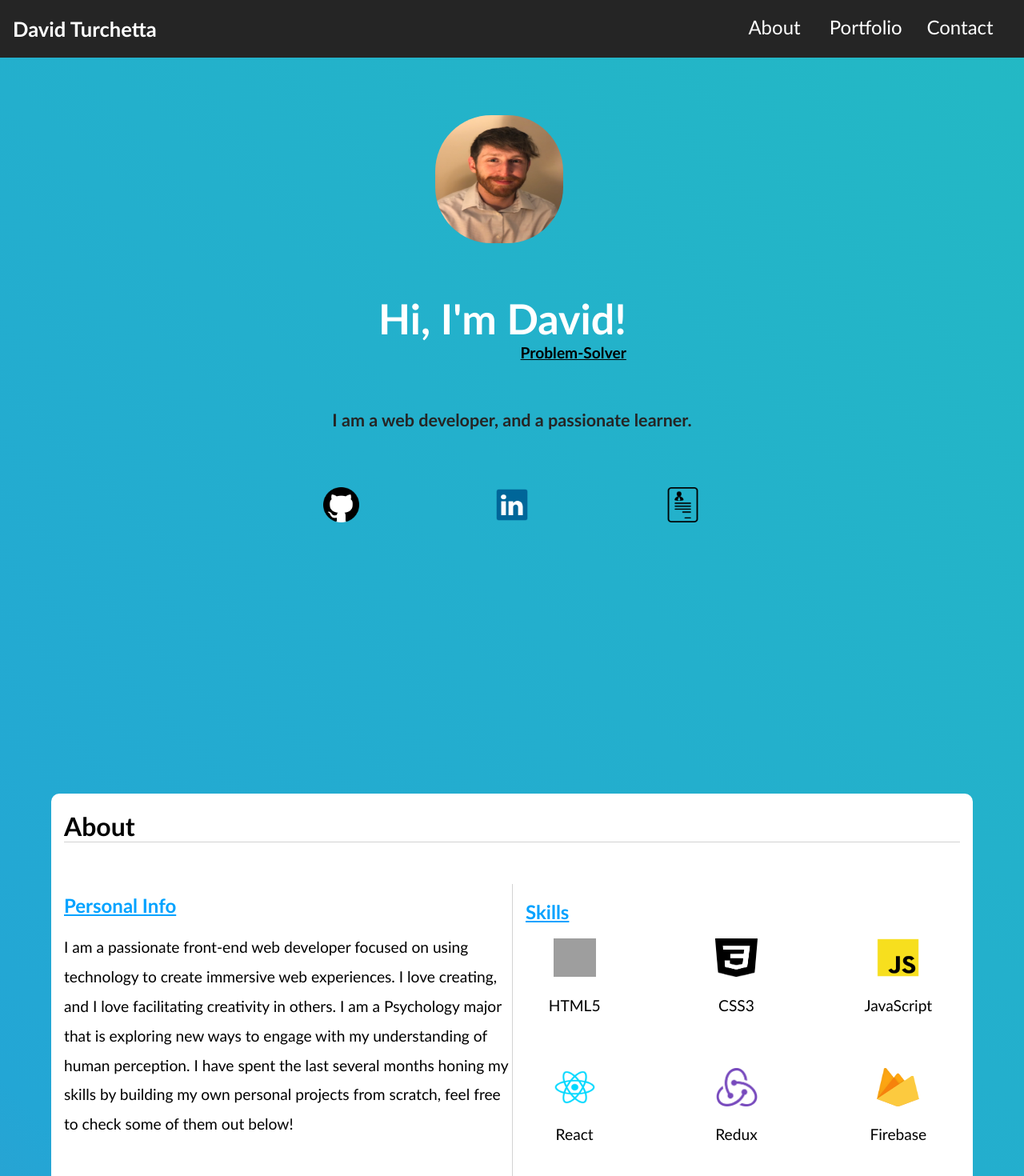
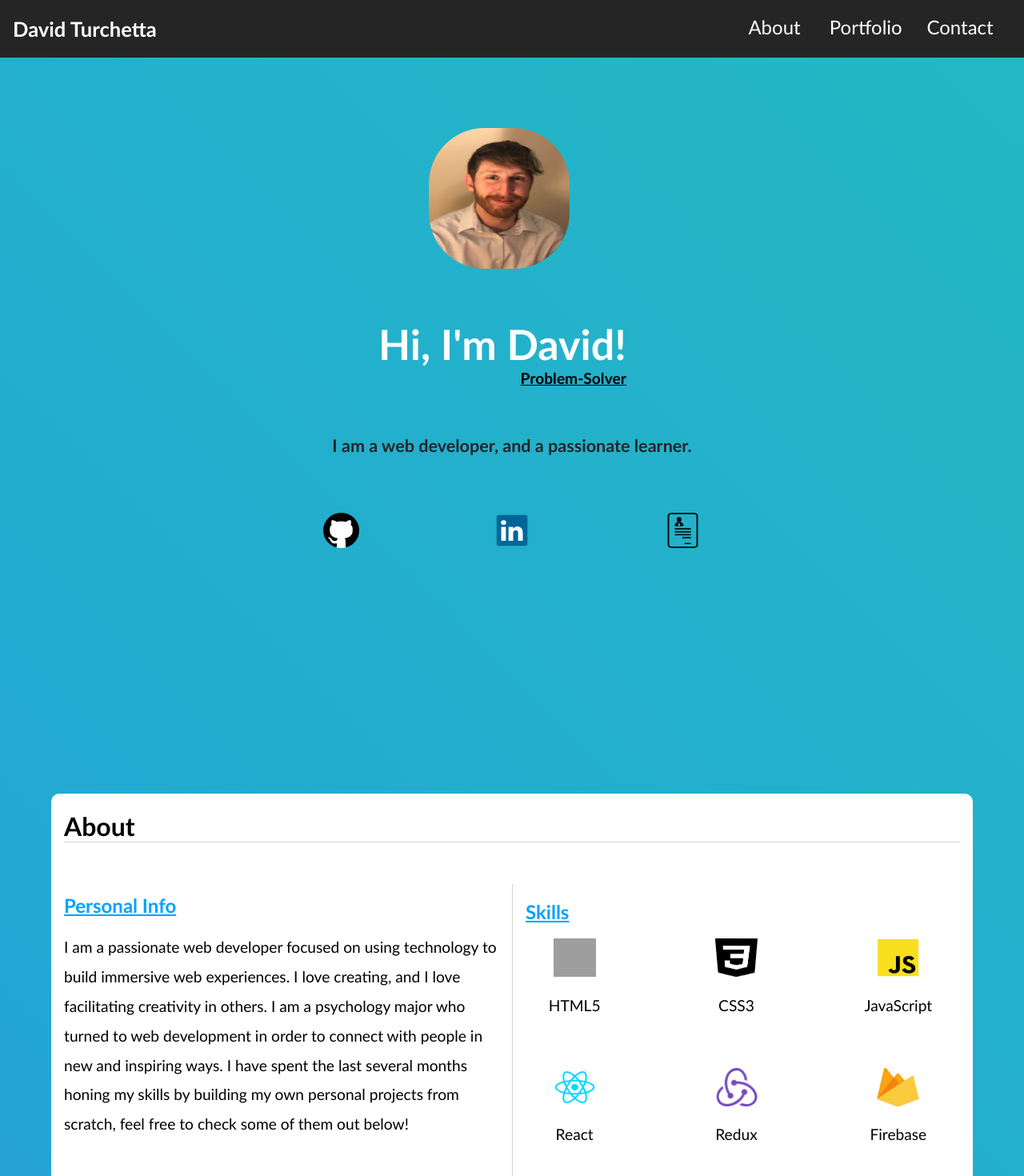
Before and after one commit to deet28/portfolio-page, a React (Create React App) app: page / in a window 1280 px wide. Shown: the top 1470 px of the page at 80% size. Built offline with nearby package versions, Linux system fonts and the light colour scheme; grey boxes are pictures that could not be loaded.

Commit message:
Adding link for source code. Adding link for resume.

```diff
--- a/src/components/About.js
+++ b/src/components/About.js
@@ -20,11 +20,10 @@ export default function About() {
           <div className="About-Personal-Main">
             <h2 className="About-Header-Sub">Personal Info</h2>
             <p className="About-Text">
-              I am a passionate front-end web developer focused on using
-              technology to create immersive web experiences. I love creating,
-              and I love facilitating creativity in others. I am a Psychology
-              major that is exploring new ways to engage with my understanding of
-              human perception. I have spent the last several months honing my
+              I am a passionate web developer focused on using
+              technology to build immersive web experiences. I love creating,
+              and I love facilitating creativity in others. I am a psychology
+              major who turned to web development in order to  connect with people in new and inspiring ways. I have spent the last several months honing my
               skills by building my own personal projects from scratch, feel free to check some of
               them out below!
             </p>
--- a/src/components/Contact.js
+++ b/src/components/Contact.js
@@ -13,7 +13,9 @@ export default function Contact() {
           <h1 className="Contact-Main-Header">Get in touch</h1>
           <h4
             className="Contact-Info"
-            onClick={() => (window.location = "mailto:davidturchetta@outlook.com")}
+            onClick={() =>
+              (window.location = "mailto:davidturchetta@outlook.com")
+            }
           >
             Email:davidturchetta@outlook.com
           </h4>
@@ -23,7 +25,9 @@ export default function Contact() {
         </div>
         <div className="Contact-Bottom">
           <h3 className="Contact-Bottom-Text">© David Turchetta 2022</h3>
-          <h3 className="Source-Code-Link">Website Code</h3>
+          <h3 className="Source-Code-Link" onClick={openSite}>
+            Website Code
+          </h3>
         </div>
       </div>
     </>
--- a/src/open.js
+++ b/src/open.js
@@ -4,7 +4,7 @@ export function openSite(e) {
   } else if (e.target.id == "Linked") {
     window.open("https://www.linkedin.com/in/davidturchetta/");
   } else if (e.target.id == "Resume"){
-    window.open("https://my.indeed.com/resume/preview/file");
+    window.open("https://1drv.ms/b/s!Agq4Yt0vQFTGgQYksH554DWDi2aW");
   }else if (e.target.classList.contains("Waldo1") == true) {
     window.open("https://find-waldo-2e955.web.app/Home");
   } else if (e.target.classList.contains("Waldo2") == true) {
@@ -18,5 +18,7 @@ export function openSite(e) {
     window.open("https://github.com/deet28/Shopping-Cart");
   } else if (e.target.classList.contains('Linkedin')){
     window.open("https://www.linkedin.com/in/davidturchetta/");
+  } else if (e.target.classList.contains('Source-Code-Link')){
+    window.open("https://github.com/deet28/portfolio-page");
   }
 }
--- a/src/styles/Header.css
+++ b/src/styles/Header.css
@@ -1,6 +1,6 @@
-.Header-Main{
+.Header-Main {
   min-height: 100vh;
-  width:100vw;
+  width: 100vw;
   display: flex;
   flex-direction: column;
   align-items: center;
@@ -10,86 +10,87 @@
   line-height: 1.5rem;
 }
 
-.Header-Title-Div{
-  display:flex;
+.Header-Title-Div {
+  display: flex;
   flex-direction: column;
-  width:100vw;
+  width: 100vw;
   justify-content: center;
   align-items: center;
 }
-.App-Page-Title{
-  margin-left:-1.5rem;
+.App-Page-Title {
+  margin-left: -1.5rem;
 }
-.Header-Profile-Picture{
-  height:10rem;
-  width:10rem;
-  border-radius:70px;
-  margin-right:2rem;
-  margin-bottom:3rem;
+.Header-Profile-Picture {
+  height: 11rem;
+  width: 11rem;
+  margin-top:3rem;
+  border-radius: 70px;
+  margin-right: 2rem;
+  margin-bottom: 3rem;
 }
 
-.Header-Titles{
-  display:flex;
+.Header-Titles {
+  display: flex;
   flex-direction: column;
 }
 
-.Header-Role-Text{
+.Header-Role-Text {
   text-align: right;
   font-size: 1.2rem;
-  margin-top:-1rem;
-  color:black;
+  margin-top: -1rem;
+  color: black;
   text-decoration: underline;
 }
-.Picture-Movement{
+.Picture-Movement {
   transform: rotateY(180deg);
 }
 
-.App-Sub-Title{
-  width:80vw;
+.App-Sub-Title {
+  width: 80vw;
   line-height: 2rem;
-  color:rgb(37, 37, 37);
+  color: rgb(37, 37, 37);
 }
 
-.Header-Main-Links{
-  width:50%;
-  display:grid;
+.Header-Main-Links {
+  width: 50%;
+  display: grid;
   grid-template-columns: 1fr 1fr 1fr;
-  margin-top:2rem;
+  margin-top: 2rem;
 }
-.Main-Link-Icon{
-  height:2.8rem;
-  width:2.8rem;
-  border-bottom:1px solid transparent;
+.Main-Link-Icon {
+  height: 2.8rem;
+  width: 2.8rem;
+  border-bottom: 1px solid transparent;
 }
 
-.Main-Link-Icon:hover{
+.Main-Link-Icon:hover {
   cursor: pointer;
-  border-bottom:1px solid black;
+  border-bottom: 1px solid black;
 }
 
-@media screen and (max-width:370px){
-  .App-Page-Title{
-  font-size:1.6rem;
-  margin-top:0.2rem;
-  margin-bottom:1.5rem;
-}
-.Header-Role-Text{
-  font-size: 1rem;
-}
-  .Header-Profile-Picture{
-    height:8rem;
-    width:8rem;
-    margin-top:3rem;
+@media screen and (max-width: 370px) {
+  .App-Page-Title {
+    font-size: 1.6rem;
+    margin-top: 0.2rem;
+    margin-bottom: 1.5rem;
   }
-  .App-Sub-Title{
-  width:80vw;
-  line-height: 1.2rem;
-}
+  .Header-Role-Text {
+    font-size: 1rem;
+  }
+  .Header-Profile-Picture {
+    height: 8rem;
+    width: 8rem;
+    margin-top: 3rem;
+  }
+  .App-Sub-Title {
+    width: 80vw;
+    line-height: 1.2rem;
+  }
 }
 
-@media screen and (max-width:450px){
-  .Main-Link-Icon{
-    height:2rem;
-    width:2rem;
+@media screen and (max-width: 450px) {
+  .Main-Link-Icon {
+    height: 2rem;
+    width: 2rem;
   }
 }
```
